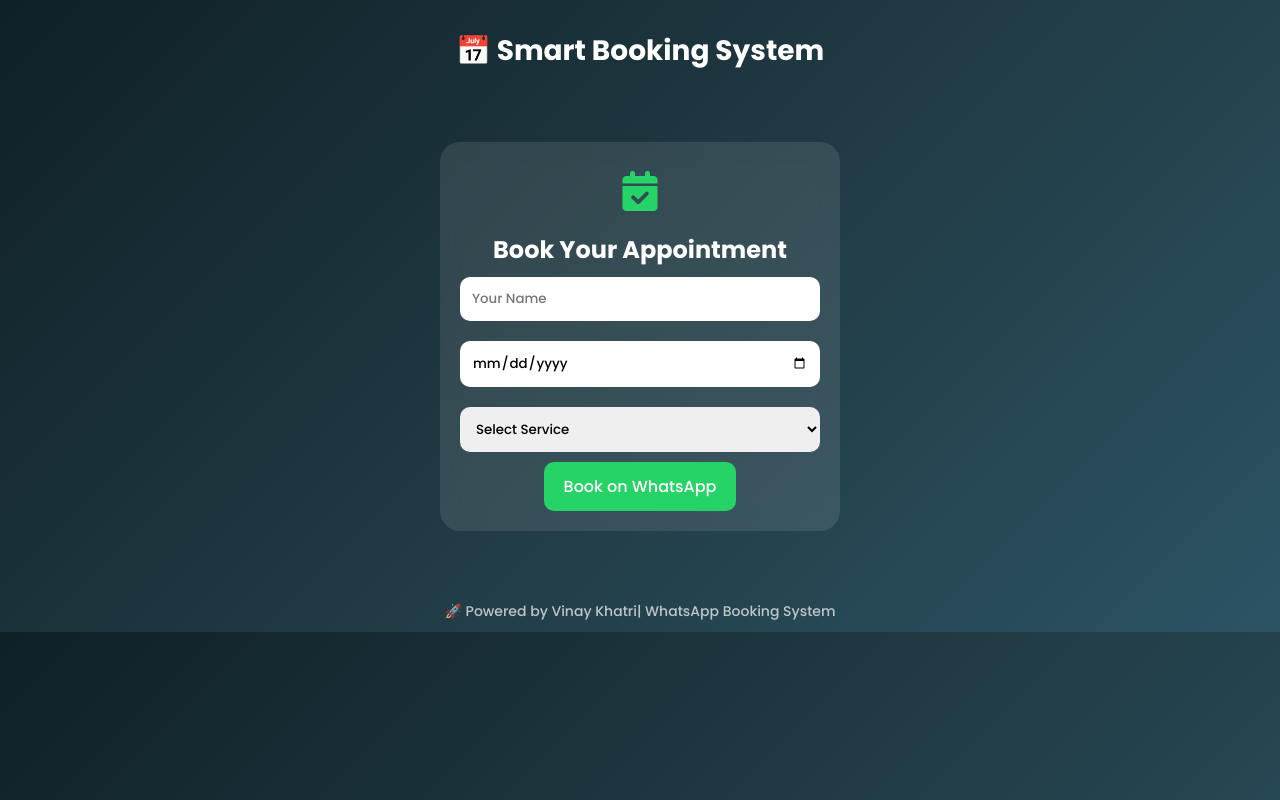
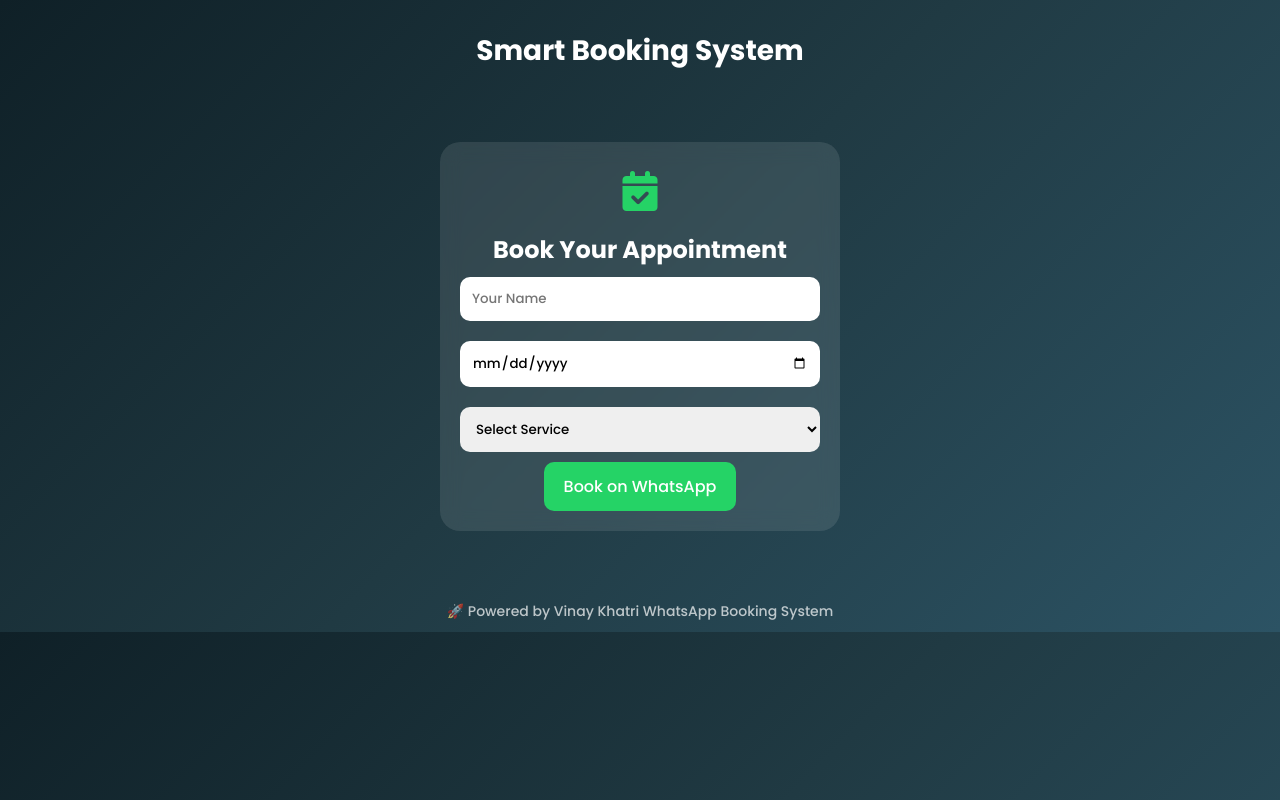
Before and after one commit to vinaY60789/WhatsApp-booking, a plain HTML site: page index.html in a window 1280 px wide. Drawn offline with Linux system fonts and the light colour scheme.

Commit message:
Remove extra pipe from footer text

```diff
--- a/index.html
+++ b/index.html
@@ -90,7 +90,7 @@
 <body>
 
 <header>
-  📅 Smart Booking System
+ Smart Booking System
 </header>
 
 <div class="container">
@@ -115,7 +115,7 @@
 </div>
 
 <footer>
-  🚀 Powered by Vinay Khatri| WhatsApp Booking System
+  🚀 Powered by Vinay Khatri WhatsApp Booking System
 </footer>
 
 <script>
```
